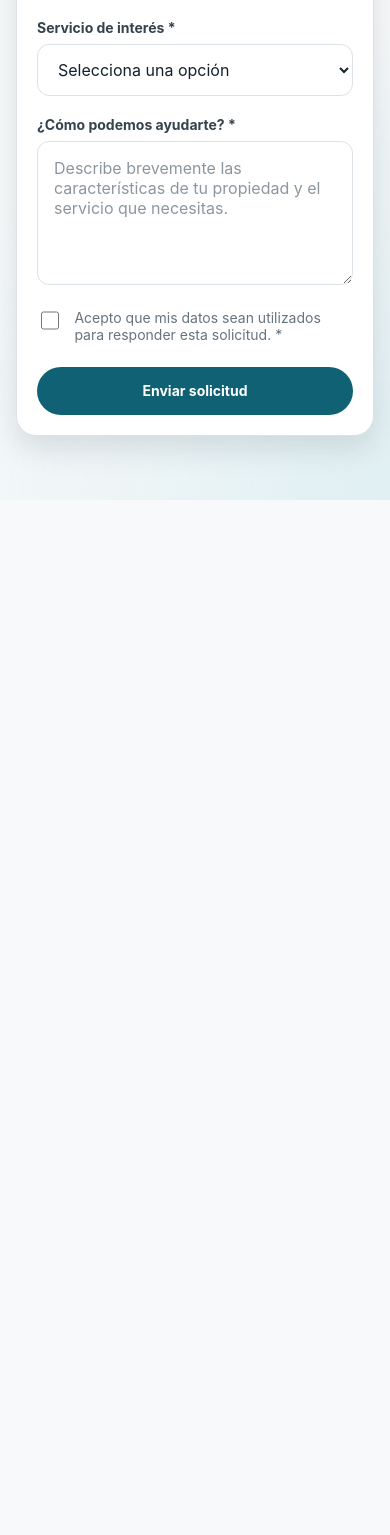
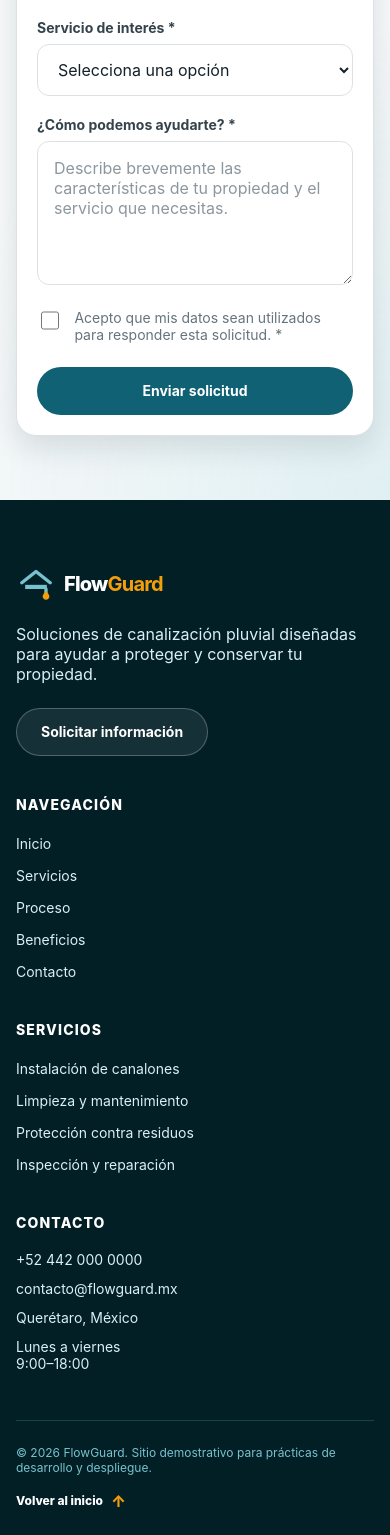
Before and after one commit to GonzaloTT/cloudflare-pages-contact-lab, a React (Vite) app: page / in a window 390 px wide. Shown: the part 7297-8832 px from the top of the page. Before the commit the page ends 7797 px from the top, so only its background shows below. Built offline with nearby package versions, Linux system fonts and the light colour scheme.

Commit message:
feat: add responsive footer

```diff
--- a/src/App.jsx
+++ b/src/App.jsx
@@ -4,6 +4,7 @@ import Services from './components/Services/Services';
 import Process from './components/Process/Process';
 import Benefits from './components/Benefits/Benefits';
 import Contact from './components/Contact/Contact';
+import Footer from './components/Footer/Footer';
 import WhatsAppButton from './components/WhatsAppButton/WhatsAppButton';
 
 function App() {
@@ -19,6 +20,7 @@ function App() {
         <Contact />
       </main>
 
+      <Footer />
       <WhatsAppButton />
     </>
   );
--- /dev/null
+++ b/src/components/Footer/Footer.css
@@ -0,0 +1,159 @@
+.footer {
+  padding-block: var(--space-16) var(--space-6);
+  background-color: #031f26;
+  color: var(--color-primary-100);
+}
+
+.footer__content {
+  display: grid;
+  gap: var(--space-10);
+  padding-bottom: var(--space-12);
+}
+
+.footer__brand {
+  max-width: 24rem;
+}
+
+.footer__logo {
+  display: inline-flex;
+  align-items: center;
+  gap: var(--space-2);
+  margin-bottom: var(--space-5);
+  color: var(--color-neutral-0);
+  font-size: var(--font-size-xl);
+  font-weight: 800;
+  letter-spacing: -0.04em;
+}
+
+.footer__logo strong {
+  color: var(--color-accent-500);
+}
+
+.footer__logo-mark {
+  width: 2.5rem;
+  height: 2.5rem;
+  color: var(--color-primary-300);
+}
+
+.footer__brand > p {
+  margin-bottom: var(--space-6);
+  color: var(--color-primary-100);
+}
+
+.footer__contact-button {
+  border-color: rgb(255 255 255 / 25%);
+  background-color: rgb(255 255 255 / 8%);
+  color: var(--color-neutral-0);
+}
+
+.footer__contact-button:hover {
+  border-color: var(--color-accent-500);
+  background-color: var(--color-accent-500);
+  color: var(--color-primary-900);
+}
+
+.footer__column-title {
+  margin-bottom: var(--space-5);
+  color: var(--color-neutral-0);
+  font-size: var(--font-size-sm);
+  font-weight: 800;
+  letter-spacing: 0.08em;
+  text-transform: uppercase;
+}
+
+.footer ul {
+  display: grid;
+  gap: var(--space-3);
+  padding: 0;
+  margin: 0;
+  list-style: none;
+}
+
+.footer__navigation a,
+.footer__services a,
+.footer__contact a {
+  color: var(--color-primary-100);
+  font-size: var(--font-size-sm);
+  transition: color var(--transition-fast);
+}
+
+.footer__navigation a:hover,
+.footer__services a:hover,
+.footer__contact a:hover {
+  color: var(--color-accent-400);
+}
+
+.footer__contact address {
+  display: grid;
+  gap: var(--space-3);
+  color: var(--color-primary-100);
+  font-size: var(--font-size-sm);
+  font-style: normal;
+}
+
+.footer__bottom {
+  display: flex;
+  flex-direction: column;
+  align-items: flex-start;
+  gap: var(--space-4);
+  padding-top: var(--space-6);
+  border-top: 1px solid rgb(119 194 207 / 20%);
+}
+
+.footer__bottom p {
+  margin-bottom: 0;
+  color: var(--color-primary-300);
+  font-size: var(--font-size-xs);
+}
+
+.footer__bottom a {
+  display: inline-flex;
+  align-items: center;
+  gap: var(--space-2);
+  color: var(--color-neutral-0);
+  font-size: var(--font-size-xs);
+  font-weight: 800;
+}
+
+.footer__bottom a span {
+  color: var(--color-accent-500);
+  font-size: var(--font-size-base);
+  transition: transform var(--transition-fast);
+}
+
+.footer__bottom a:hover span {
+  transform: translateY(-0.2rem);
+}
+
+@media (min-width: 36rem) {
+  .footer__content {
+    grid-template-columns: repeat(2, minmax(0, 1fr));
+  }
+
+  .footer__brand {
+    grid-column: 1 / -1;
+  }
+}
+
+@media (min-width: 48rem) {
+  .footer__bottom {
+    flex-direction: row;
+    align-items: center;
+    justify-content: space-between;
+  }
+}
+
+@media (min-width: 64rem) {
+  .footer {
+    padding-top: var(--space-20);
+  }
+
+  .footer__content {
+    grid-template-columns: minmax(18rem, 1.4fr) repeat(3, minmax(9rem, 0.7fr));
+    gap: var(--space-12);
+  }
+
+  .footer__brand {
+    grid-column: auto;
+  }
+}
--- /dev/null
+++ b/src/components/Footer/Footer.jsx
@@ -0,0 +1,150 @@
+import './Footer.css';
+
+const navigationLinks = [
+  { label: 'Inicio', href: '#inicio' },
+  { label: 'Servicios', href: '#servicios' },
+  { label: 'Proceso', href: '#proceso' },
+  { label: 'Beneficios', href: '#beneficios' },
+  { label: 'Contacto', href: '#contacto' },
+];
+
+const serviceLinks = [
+  'Instalación de canalones',
+  'Limpieza y mantenimiento',
+  'Protección contra residuos',
+  'Inspección y reparación',
+];
+
+function FooterLogo() {
+  return (
+    <a
+      className="footer__logo"
+      href="#inicio"
+      aria-label="FlowGuard, volver al inicio"
+    >
+      <svg
+        className="footer__logo-mark"
+        viewBox="0 0 48 48"
+        aria-hidden="true"
+      >
+        <path
+          d="M7 22.5 24 9l17 13.5"
+          fill="none"
+          stroke="currentColor"
+          strokeLinecap="round"
+          strokeLinejoin="round"
+          strokeWidth="4"
+        />
+
+        <path
+          d="M11 25h26v5H11z"
+          fill="currentColor"
+        />
+
+        <path
+          d="M36 30v5"
+          fill="none"
+          stroke="currentColor"
+          strokeLinecap="round"
+          strokeWidth="4"
+        />
+
+        <path
+          d="M40 39c0 2.2-1.8 4-4 4s-4-1.8-4-4c0-2.4 4-6.5 4-6.5s4 4.1 4 6.5Z"
+          fill="var(--color-accent-500)"
+        />
+      </svg>
+
+      <span>
+        Flow<strong>Guard</strong>
+      </span>
+    </a>
+  );
+}
+
+function Footer() {
+  const currentYear = new Date().getFullYear();
+
+  return (
+    <footer className="footer">
+      <div className="container">
+        <div className="footer__content">
+          <div className="footer__brand">
+            <FooterLogo />
+
+            <p>
+              Soluciones de canalización pluvial diseñadas para ayudar a
+              proteger y conservar tu propiedad.
+            </p>
+
+            <a className="button footer__contact-button" href="#contacto">
+              Solicitar información
+            </a>
+          </div>
+
+          <nav className="footer__navigation" aria-label="Navegación secundaria">
+            <p className="footer__column-title">Navegación</p>
+
+            <ul>
+              {navigationLinks.map((link) => (
+                <li key={link.href}>
+                  <a href={link.href}>{link.label}</a>
+                </li>
+              ))}
+            </ul>
+          </nav>
+
+          <div className="footer__services">
+            <p className="footer__column-title">Servicios</p>
+
+            <ul>
+              {serviceLinks.map((service) => (
+                <li key={service}>
+                  <a href="#contacto">{service}</a>
+                </li>
+              ))}
+            </ul>
+          </div>
+
+          <div className="footer__contact">
+            <p className="footer__column-title">Contacto</p>
+
+            <address>
+              <a href="tel:+524420000000">
+                +52 442 000 0000
+              </a>
+
+              <a href="mailto:contacto@flowguard.mx">
+                contacto@flowguard.mx
+              </a>
+
+              <span>
+                Querétaro, México
+              </span>
+
+              <span>
+                Lunes a viernes
+                <br />
+                9:00–18:00
+              </span>
+            </address>
+          </div>
+        </div>
+
+        <div className="footer__bottom">
+          <p>
+            © {currentYear} FlowGuard. Sitio demostrativo para prácticas de
+            desarrollo y despliegue.
+          </p>
+
+          <a href="#inicio">
+            Volver al inicio
+            <span aria-hidden="true">↑</span>
+          </a>
+        </div>
+      </div>
+    </footer>
+  );
+}
+
+export default Footer;
```
